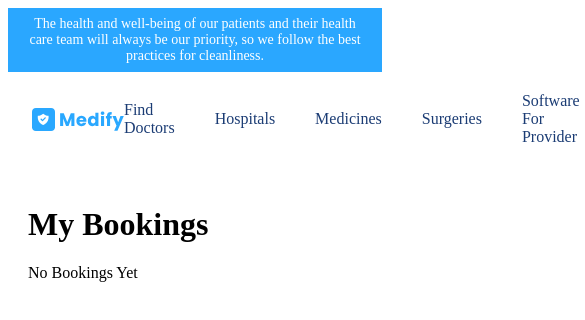
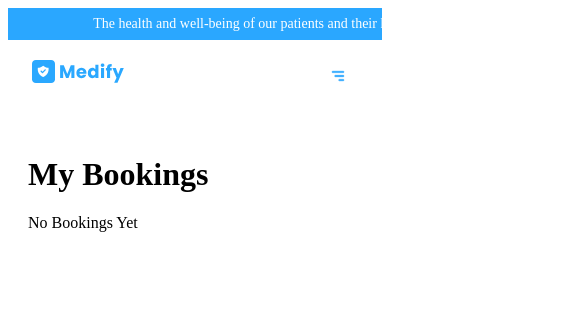
Before and after one commit to Viv-ek-Thak-ur/XMedify-Project, a React (Create React App) app: page /my-bookings in a window 390 px wide. Shown: the top 320 px of the page, 585 px wide, since content can reach past the window. Built offline with nearby package versions, Linux system fonts and the light colour scheme.

Commit message:
Navbar Responsive Design and Topbar Animation

```diff
--- a/src/Components/Navbar/Navbar.js
+++ b/src/Components/Navbar/Navbar.js
@@ -1,10 +1,14 @@
 import { useNavigate, Link } from "react-router-dom";
 import logo from "../../assets/Group 8.svg";
 import styles from "./Navbar.module.css";
-
+import { useState } from "react";
+import MenuIcon from "../../assets/burger-menu-right-svgrepo-com.svg";
 
 
 export default function Navbar(){
+
+  const [menuOpen,setMenuOpen] =useState(false)
+
    const navs = [
   { label: "Find Doctors", path: "/" },
   { label: "Hospitals", path: "/search-results" },
@@ -17,14 +21,19 @@ const navigate = useNavigate();
 
 const handleMyBookings = () => {
   navigate(`/my-bookings`);
+
 }
+
+
 
    return (
   <>
     <div className={styles.topBar}>
-      The health and well-being of our patients and their health care team
-      will always be our priority, so we follow the best practices for
-      cleanliness.
+       <span className={styles.topBarText}>
+          The health and well-being of our patients and their health care team
+          will always be our priority, so we follow the best practices for
+          cleanliness.
+        </span>
     </div>
 
     <nav className={styles.navbar}>
@@ -32,8 +41,15 @@ const handleMyBookings = () => {
         <Link to="/" className={styles.logo}>
           <img src={logo} alt="Medify Logo" />
         </Link>
+        <div className={menuOpen?styles.hamExpand:""}>
+        <button
+          className={styles.hamburger}
+          onClick={() => setMenuOpen(!menuOpen)}
+        >
+          {menuOpen ? "✕": <img src = {MenuIcon} alt = "Menu" className={styles.menuIcon}/>}
+        </button>
 
-        <div className={styles.navLinks}>
+        <div className={`${styles.navLinks} ${menuOpen?styles.showMenu:""}`}>
           {navs.map((nav) => (
             <Link
               key={nav.label}
@@ -43,15 +59,18 @@ const handleMyBookings = () => {
               {nav.label}
             </Link>
           ))}
-        </div>
-
-        <button
+          <button
           type="button"
           onClick={handleMyBookings}
           className={styles.bookingBtn}
         >
           My Bookings
         </button>
+        </div>
+
+        </div>
+
+
       </div>
     </nav>
   </>
--- a/src/Components/Navbar/Navbar.module.css
+++ b/src/Components/Navbar/Navbar.module.css
@@ -4,6 +4,10 @@
   text-align: center;
   font-size: 14px;
   padding: 8px 16px;
+}
+.topBarText{
+    display: inline-block;
+
 }
 
 .navbar {
@@ -15,9 +19,9 @@
   max-width: 1200px;
   margin: 0 auto;
   padding: 18px 24px;
-
+  top: 0;
   display: flex;
-  align-items: center;
+  /* align-items: center; */
   justify-content: space-between;
 }
 
@@ -57,3 +61,78 @@
 .bookingBtn:hover {
   background: #1f86d0;
 }
+.menuIcon{
+    width: 60%;
+    height: 60%;
+}
+.hamburger {
+  display: none;
+  background: none;
+  border: none;
+  color: #1051c3;
+  font-size: 16px;
+  cursor: pointer;
+  width: 40px;
+  height: 40px;
+}
+
+
+@media(max-width:768px){
+
+  .container {
+    position: relative;
+  }
+
+  .navLinks {
+    display: none;
+  }
+
+  .showMenu {
+    display: flex;
+    flex-direction: column;
+    width: 100%;
+    background: inherit;
+    border-radius: inherit;
+    align-items: end;
+    gap: 8px;
+    padding: 4px 8px;
+    box-sizing: border-box;
+  }
+
+    .hamburger{
+    display: block;
+    align-self: flex-end;
+    }
+
+    .topBar {
+        overflow: hidden;
+        white-space: nowrap;
+    }
+
+  .topBarText {
+    display: inline-block;
+    animation: movingText 12s linear infinite;
+  }
+
+}
+
+@keyframes movingText {
+  from {
+    transform: translateX(100%);
+  }
+
+  to {
+    transform: translateX(-100%);
+  }
+}
+
+.hamExpand{
+    height: 100%;
+    display: flex;
+    flex-direction: column;
+    align-items: end;
+    box-shadow: 1px 2px #e3e3e3;
+    background-color: #deedfc;
+    border-radius: 12px;
+    box-sizing: border-box;
+}
```
Also changed, not shown: src/App.css (+2 -37 lines), src/assets/burger-menu-right-svgrepo-com.svg (added).
